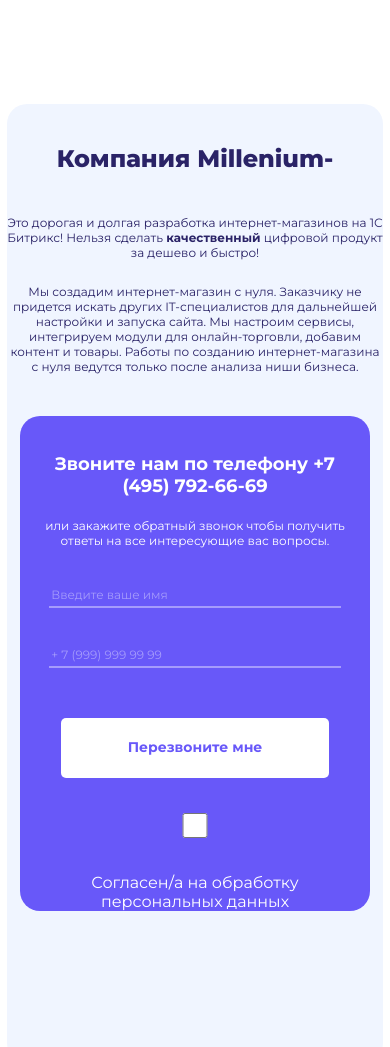
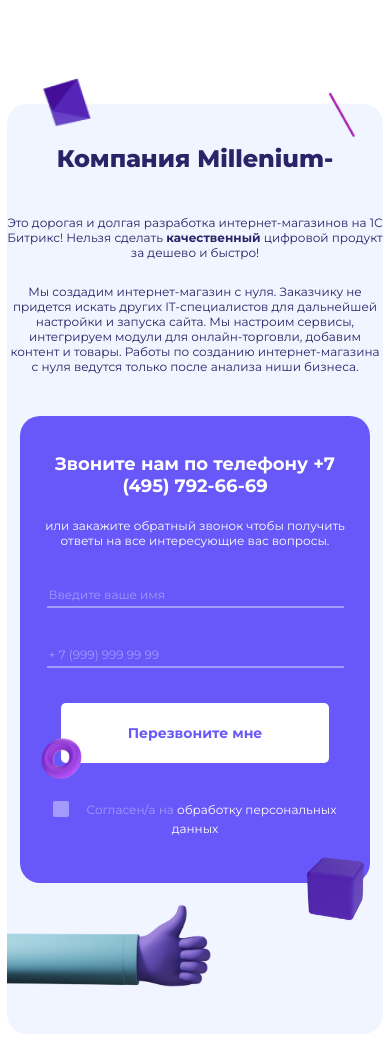
Before and after one commit to HotDogeMLG/Millenium, a website built with webpack: page src/index.html in a window 390 px wide. Shown: the part 8578-9625 px from the top of the page. Built offline with nearby package versions, Linux system fonts and the light colour scheme.

Commit message:
Implemented Mobile Form

```diff
--- a/src/index.html
+++ b/src/index.html
@@ -438,9 +438,12 @@
 
 
         <section class="main-body__team team">
-            <img src="" id="team-img">
+            <img src="" id="team-img" class="team__img">
 
             <article class="team__form-wrapper">
+                <img src="" id="form-rectangle-img" class="team__form-rectangle-img">
+                <img src="" id="form-bar-img" class="team__form-bar-img">
+
                 <h2 class="team__heading">Компания Millenium-</h2>
                 <p class="team__info">
                     Это дорогая и долгая разработка интернет-магазинов на 1С Битрикс!
@@ -465,23 +468,28 @@
                     </p>
 
                     <label>
-                        <input type="text" placeholder="Введите ваше имя">
+                        <input type="text" placeholder="Введите ваше имя"
+                        class="team-form__text-area">
                     </label>
 
                     <label>
-                        <input type="tel" placeholder="+ 7 (999) 999 99 99">
+                        <input type="tel" placeholder="+ 7 (999) 999 99 99"
+                        class="team-form__text-area">
+                    </label>
+
+                    <label class="btn team-form__submit">
+                        <input type="submit" value="Перезвоните мне" class="btn">
+                        <img src="" id="form-donut-img" class="team__form-donut-img">
                     </label>
 
                     <label>
-                        <input type="submit" value="Перезвоните мне" class="btn">
+                        <div class="team-form__checkbox-style"></div>
+                        <input type="checkbox" class="team-form__checkbox">
+                        <p><span>Согласен/а на </span>обработку персональных данных</p>
                     </label>
-
-                    <label>
-                        <div class="checkbox-style"></div>
-                        <input type="checkbox">
-                        Согласен/а на <span>обработку персональных данных</span>
-                    </label>
+                    <img src="" id="form-cube-img" class="team__form-cube-img">
                 </form>
+                <img src="" id="form-like-img" class="team__form-like-img">
             </article>
 
         </section>
--- a/src/index.js
+++ b/src/index.js
@@ -17,6 +17,11 @@
 import layoutPNG from "./img/layout.png"
 import cmsPNG from "./img/cms.png"
 import teamPNG from "./img/team.png"
+import rectanglePNG from "./img/form-rectangle.png"
+import barPNG from  "./img/form-bar.png"
+import donutPNG from "./img/form-donut.png"
+import cubePNG from "./img/form-cube.png"
+import likePNG from "./img/form-like.png"
 
 const headerLogo = document.getElementById("header__logo")
 headerLogo.src = logo
@@ -81,9 +86,24 @@
 
 //----------------------------------- Team block -----------------------------------//
 
-
 const team = document.getElementById("team-img")
 team.src = teamPNG
+
+const rectangle = document.getElementById("form-rectangle-img")
+rectangle.src = rectanglePNG
+
+const bar = document.getElementById("form-bar-img")
+bar.src = barPNG
+
+const donut = document.getElementById("form-donut-img")
+donut.src = donutPNG
+
+const cube = document.getElementById("form-cube-img")
+cube.src = cubePNG
+
+const like = document.getElementById("form-like-img")
+like.src = likePNG
+
 
 //----------------------------------- Buttons block -----------------------------------//
 
--- a/src/sass/team-form/team-form.scss
+++ b/src/sass/team-form/team-form.scss
@@ -2,10 +2,13 @@
     background-color: $color-light;
     border-radius: 20px;
     color: $color-bg;
-    padding-inline: 13px;
+    padding-inline: 10px;
     text-align: center;
+    height: auto;
+    padding-bottom: 46px;
+    position: relative;
 
-    & input {
+    &__text-area {
         display: block;
         background-color: $color-light;
         font-size: $font-size--tiny;
@@ -27,15 +30,51 @@
         }
     }
 
-    & input[type="submit"] {
-        border-radius: 5px;
-        background-color: $color-bg;
-        color: $color-light;
-        font-size: $font-size--small;
-        font-weight: 700;
+    &__submit {
+        margin: 15px auto 35px auto;
+        display: block;
         width: 268px;
         height: 60px;
-        margin-top: 50px;
+
+        & input {
+            border: none;
+            border-radius: 5px;
+            background-color: $color-bg;
+            color: $color-light;
+            font-size: $font-size--small;
+            font-weight: 700;
+            width: 268px;
+            height: 60px;
+
+        }
+    }
+
+    &__checkbox {
+        position: absolute;
+        -webkit-appearance: none;
+        -moz-appearance: none;
+        appearance: none;
+
+        & + p {
+            display: inline;
+            font-size: $font-size--tiny;
+            font-weight: 400;
+
+            & span {
+                color: $color-form-border;
+            }
+        }
+    }
+
+    &__checkbox-style {
+        position: relative;
+        top: 3px;
+        display: inline-flex;
+        width: 16px;
+        height: 16px;
+        border-radius: 2px;
+        background-color: $color-form-border;
+        margin-right: 13px;
     }
 
     &__heading {
--- a/src/sass/team/team.scss
+++ b/src/sass/team/team.scss
@@ -1,7 +1,7 @@
 .team {
     margin-top: 90px;
 
-    & img {
+    &__img {
         width: 100%;
     }
 
@@ -27,6 +27,48 @@
     }
 
     &__form {
-        margin: 30px 13px 152px 13px;
+        margin: 30px 13px 13px 13px;
+    }
+
+    // ------------------------------ Image positions ------------------------------ //
+
+    &__form-rectangle-img {
+        display: block;
+        position: absolute;
+        width: 119px;
+        margin-top: -60px;
+        align-self: flex-start;
+    }
+
+    &__form-bar-img {
+        display: block;
+        position: absolute;
+        width: 102px;
+        margin-top: -40px;
+        margin-right: -10px;
+        align-self: flex-end;
+    }
+
+    &__form-donut-img {
+        display: block;
+        position: relative;
+        width: 41px;
+        margin-top: -25px;
+        margin-left: -20px;
+    }
+
+    &__form-cube-img {
+        display: block;
+        position: absolute;
+        width: 91px;
+        right: -12px;
+        bottom: -50px;
+    }
+
+    &__form-like-img {
+        display: block;
+        width: 220px;
+        align-self: flex-start;
+        margin-bottom: 26px;
     }
 }
```
Also changed, not shown: dist/199f50b597109c399f28.png (added), dist/9523df29fafae780835d.png (added), dist/988e908681fa493c6a0b.png (added), dist/ae3c5d264afefdb1def4.png (added), dist/fff702ba25422b16b027.png (added), dist/filename913802bcd66a8d693054.js (added), dist/filename947c184e11947e5709bc.js (deleted), dist/index.html.
